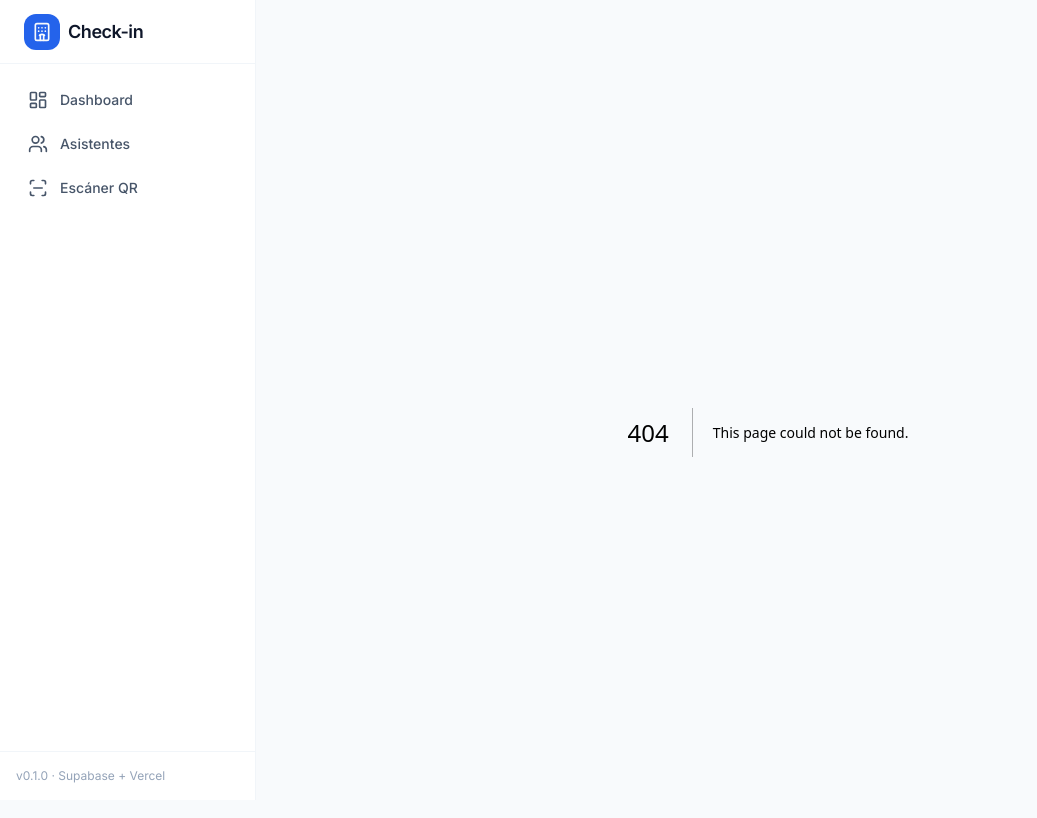
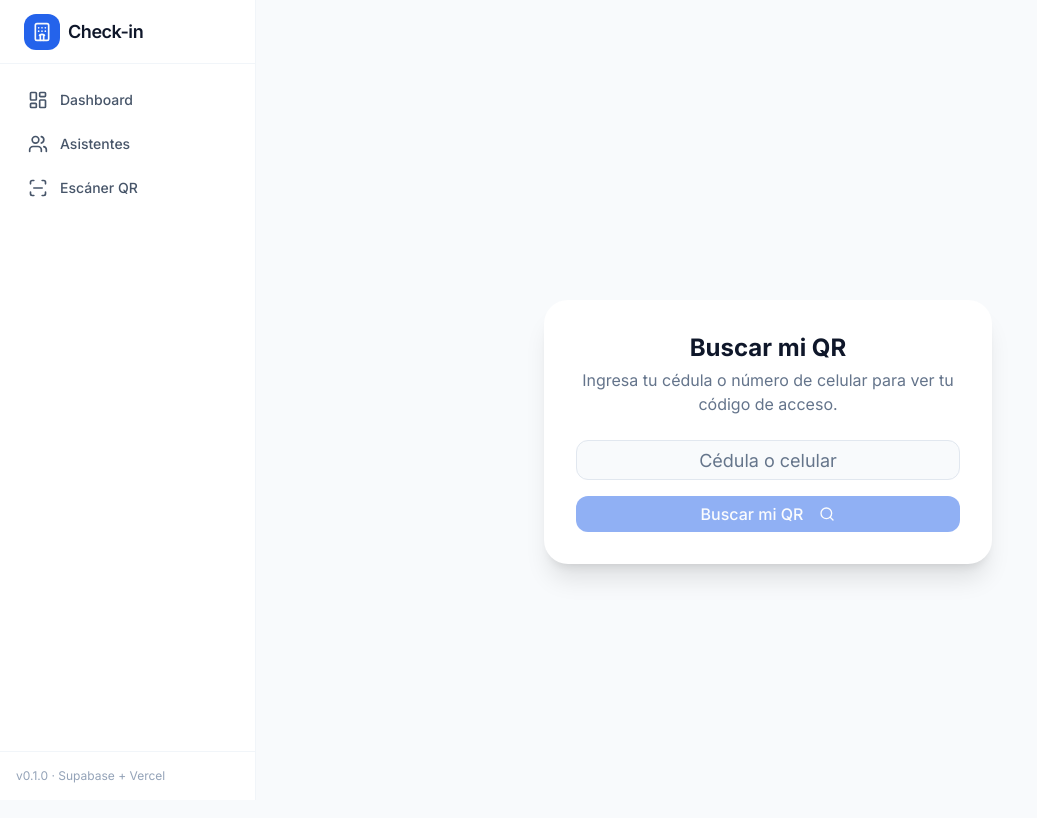
Before and after one commit to Androser/sistema-checkin-hotel, a Next.js app: page /buscar-qr in a window 1280 px wide. Before the commit this address had no page. Shown: the top 818 px of the page, without its empty margins (0-1037 px from the left). Built offline with nearby package versions, Linux system fonts and the light colour scheme.

Commit message:
feat: add self-service QR lookup by cedula or celular

```diff
--- /dev/null
+++ b/src/app/api/buscar-qr/route.ts
@@ -0,0 +1,57 @@
+import { NextRequest, NextResponse } from "next/server";
+import { createClient } from "@/lib/supabase/server";
+
+export const dynamic = "force-dynamic";
+
+function normalize(value: string) {
+  return value.replace(/\D/g, "").trim();
+}
+
+export async function POST(request: NextRequest) {
+  try {
+    const { identificador } = await request.json();
+    const clean = normalize(identificador || "");
+
+    if (!clean) {
+      return NextResponse.json(
+        { error: "Ingresa una cédula o número de celular." },
+        { status: 400 }
+      );
+    }
+
+    const supabase = createClient();
+
+    // Buscar por cédula normalizada
+    const { data: byCedula } = await supabase
+      .from("asistentes")
+      .select("qr_token")
+      .eq("cedula", clean)
+      .single();
+
+    if (byCedula?.qr_token) {
+      return NextResponse.json({ token: byCedula.qr_token });
+    }
+
+    // Buscar por celular normalizado
+    const { data: byCelular } = await supabase
+      .from("asistentes")
+      .select("qr_token")
+      .eq("celular", clean)
+      .single();
+
+    if (byCelular?.qr_token) {
+      return NextResponse.json({ token: byCelular.qr_token });
+    }
+
+    return NextResponse.json(
+      { error: "No se encontró un asistente con ese dato." },
+      { status: 404 }
+    );
+  } catch (err: any) {
+    console.error("Error buscando QR:", err);
+    return NextResponse.json(
+      { error: "Error al buscar el asistente." },
+      { status: 500 }
+    );
+  }
+}
--- /dev/null
+++ b/src/app/buscar-qr/page.tsx
@@ -0,0 +1,77 @@
+"use client";
+
+import { useState } from "react";
+import { useRouter } from "next/navigation";
+import { Search } from "lucide-react";
+import { Button } from "@/components/ui/button";
+import { Input } from "@/components/ui/input";
+
+export default function BuscarQrPage() {
+  const [identificador, setIdentificador] = useState("");
+  const [loading, setLoading] = useState(false);
+  const [error, setError] = useState("");
+  const router = useRouter();
+
+  const handleSubmit = async (e: React.FormEvent) => {
+    e.preventDefault();
+    setError("");
+    setLoading(true);
+
+    try {
+      const res = await fetch("/api/buscar-qr", {
+        method: "POST",
+        headers: { "Content-Type": "application/json" },
+        body: JSON.stringify({ identificador }),
+      });
+
+      const data = await res.json();
+
+      if (!res.ok || !data.token) {
+        setError(data.error || "No se encontró el asistente.");
+        return;
+      }
+
+      router.push(`/qr?token=${data.token}`);
+    } catch {
+      setError("Ocurrió un error al buscar. Intenta de nuevo.");
+    } finally {
+      setLoading(false);
+    }
+  };
+
+  return (
+    <main className="flex min-h-screen flex-col items-center justify-center bg-slate-50 p-6">
+      <div className="w-full max-w-md rounded-3xl bg-white p-8 shadow-xl">
+        <div className="mb-6 text-center">
+          <h1 className="text-2xl font-bold text-slate-900">Buscar mi QR</h1>
+          <p className="mt-1 text-slate-500">
+            Ingresa tu cédula o número de celular para ver tu código de acceso.
+          </p>
+        </div>
+
+        <form onSubmit={handleSubmit} className="space-y-4">
+          <Input
+            value={identificador}
+            onChange={(e) => setIdentificador(e.target.value)}
+            placeholder="Cédula o celular"
+            className="text-center text-lg"
+          />
+          <Button
+            type="submit"
+            className="w-full"
+            disabled={loading || !identificador.trim()}
+          >
+            {loading ? "Buscando..." : "Buscar mi QR"}
+            <Search className="ml-2 h-4 w-4" />
+          </Button>
+        </form>
+
+        {error && (
+          <div className="mt-4 rounded-lg border border-red-100 bg-red-50 p-3 text-center text-sm text-red-700">
+            {error}
+          </div>
+        )}
+      </div>
+    </main>
+  );
+}
```
